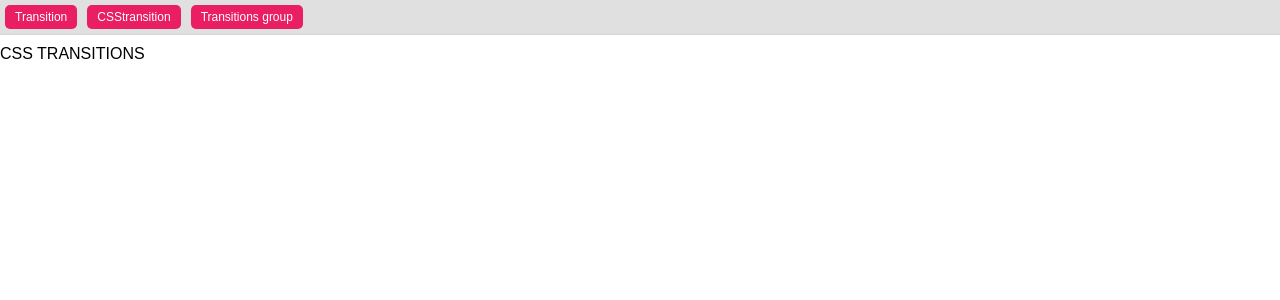
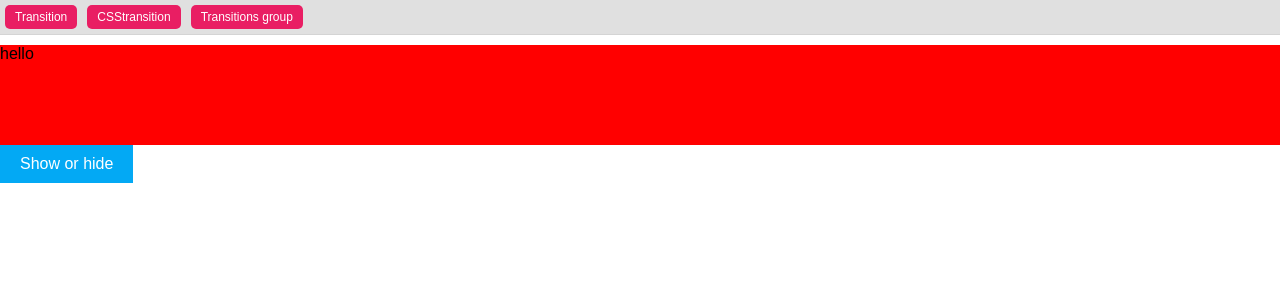
Before and after one commit to keyspress/the-react-practice-course, a React (Create React App) app in the folder 03_transitions/: page /csstransition in a window 1280 px wide. Shown: the top 300 px of the page. Built offline with nearby package versions, Linux system fonts and the light colour scheme.

Commit message:
lecture 198

```diff
--- a/03_transitions/src/components/CSStransition.js
+++ b/03_transitions/src/components/CSStransition.js
@@ -1,16 +1,30 @@
 import React, { Component } from 'react';
+import { CSSTransition } from 'react-transition-group';
 
 import '../css/App.css';
 
-class Fade extends Component{
-    render(){
-        return(
-            <div>
-                CSS TRANSITIONS
-            </div>
-        )
-    }
+class Fade extends Component {
+  state = {
+    show: true
+  };
+
+  showDiv = () => {
+    this.setState({
+      show: !this.state.show
+    });
+  };
+  render() {
+    return (
+      <div>
+        <CSSTransition in={this.state.show} timeout={2000} classNames="square">
+          <div className={`square ${this.state.show}`}>hello</div>
+        </CSSTransition>
+        <div className="showDiv" onClick={this.showDiv}>
+          Show or hide
+        </div>
+      </div>
+    );
+  }
 }
 
-
 export default Fade;
--- a/03_transitions/src/css/App.css
+++ b/03_transitions/src/css/App.css
@@ -106,7 +106,22 @@
 /*=======================================
                 CSSTRANSITIONS
 ========================================*/
+.square.false {
+  background: #feaaa3;
+  transform: translateX(-100%);
+}
 
+.square.true {
+  transform: translateX(0%);
+}
+
+.square-enter.square-enter-active {
+  background: blue;
+}
+
+.square-exit.square-exit-active {
+  background: green;
+}
 /*=======================================
                 TRANSITIONS GROUP
 ========================================*/
```
